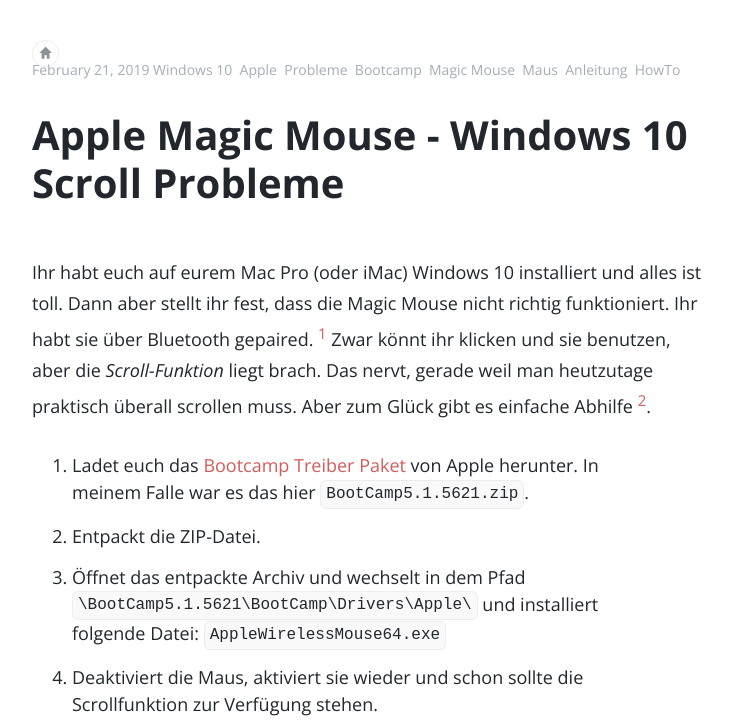
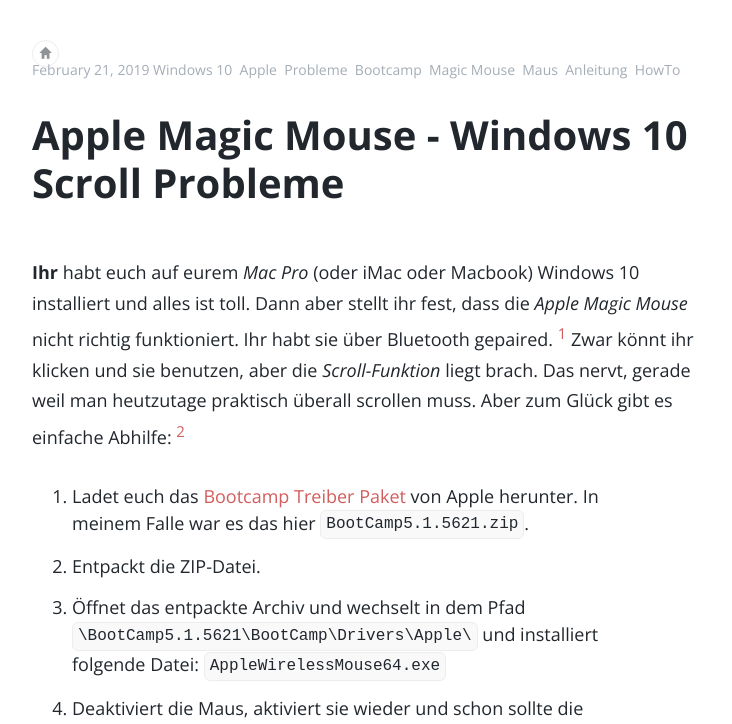
Before and after one commit to thafaker/apfelhammer.de, a Jekyll site: the page built from _posts/2019-02-21-Windows-10-Magic.Mouse.markdown, in a window 1280 px wide and 900 px high, scrolled down 554 px, cut to the strip 0-724 px from the top of the window. Shown: the whole strip, without its empty margins (268-1000 px from the left). Built offline with Jekyll 4.4.1, drawn with Linux system fonts in a browser that asks for light colours; comment, search, counter and statistics services are not loaded.

Commit message:
fuck off

```diff
--- a/_posts/2019-02-21-Windows-10-Magic.Mouse.markdown
+++ b/_posts/2019-02-21-Windows-10-Magic.Mouse.markdown
@@ -2,7 +2,7 @@
 layout: post
 title: Apple Magic Mouse - Windows 10 Scroll Probleme
 date: 2019-02-21 18:15
-image: /scroll.JPG
+image: scroll.jpg
 tags:
 - Windows 10
 - Apple
@@ -12,17 +12,17 @@
 - Maus
 - Anleitung
 - HowTo
+---
 
----
-Ihr habt euch auf eurem Mac Pro (oder iMac) Windows 10 installiert und alles ist toll. Dann aber stellt ihr fest, dass die Magic Mouse nicht richtig funktioniert. <!--more-->
-Ihr habt sie über Bluetooth gepaired. [^1] Zwar könnt ihr klicken und sie benutzen, aber die *Scroll-Funktion* liegt brach. Das nervt, gerade weil man heutzutage praktisch überall scrollen muss. Aber zum Glück gibt es einfache Abhilfe [^2].
+**Ihr** habt euch auf eurem *Mac Pro* (oder iMac oder Macbook) Windows 10 installiert und alles ist toll. Dann aber stellt ihr fest, dass die *Apple Magic Mouse* nicht richtig funktioniert. <!--more-->
+Ihr habt sie über Bluetooth gepaired. [^1] Zwar könnt ihr klicken und sie benutzen, aber die *Scroll-Funktion* liegt brach. Das nervt, gerade weil man heutzutage praktisch überall scrollen muss. Aber zum Glück gibt es einfache Abhilfe: [^2]
 
 1. Ladet euch das [Bootcamp Treiber Paket](https://support.apple.com/kb/dl1720?locale=en_US) von Apple herunter. In meinem Falle war es das hier <code>BootCamp5.1.5621.zip</code>.
 2. Entpackt die ZIP-Datei.
 3. Öffnet das entpackte Archiv und wechselt in dem Pfad <code>\BootCamp5.1.5621\BootCamp\Drivers\Apple\</code> und installiert folgende Datei: <code>AppleWirelessMouse64.exe</code>
 4. Deaktiviert die Maus, aktiviert sie wieder und schon sollte die Scrollfunktion zur Verfügung stehen.
 
-![Windows BootCamp Treiber Magic Mouse](/asstes/2019/02/treiber.JPG)
+![Windows BootCamp Treiber Magic Mouse](/assets/2019/02/treiber.jpg)
 
 Das wars auch schon wieder :-)
 
```
Also changed, not shown: content/images/#Warnemünde #balticsea #Ostsee #scholle #dorsch #backfischtilo #vacation.jpg (deleted).
